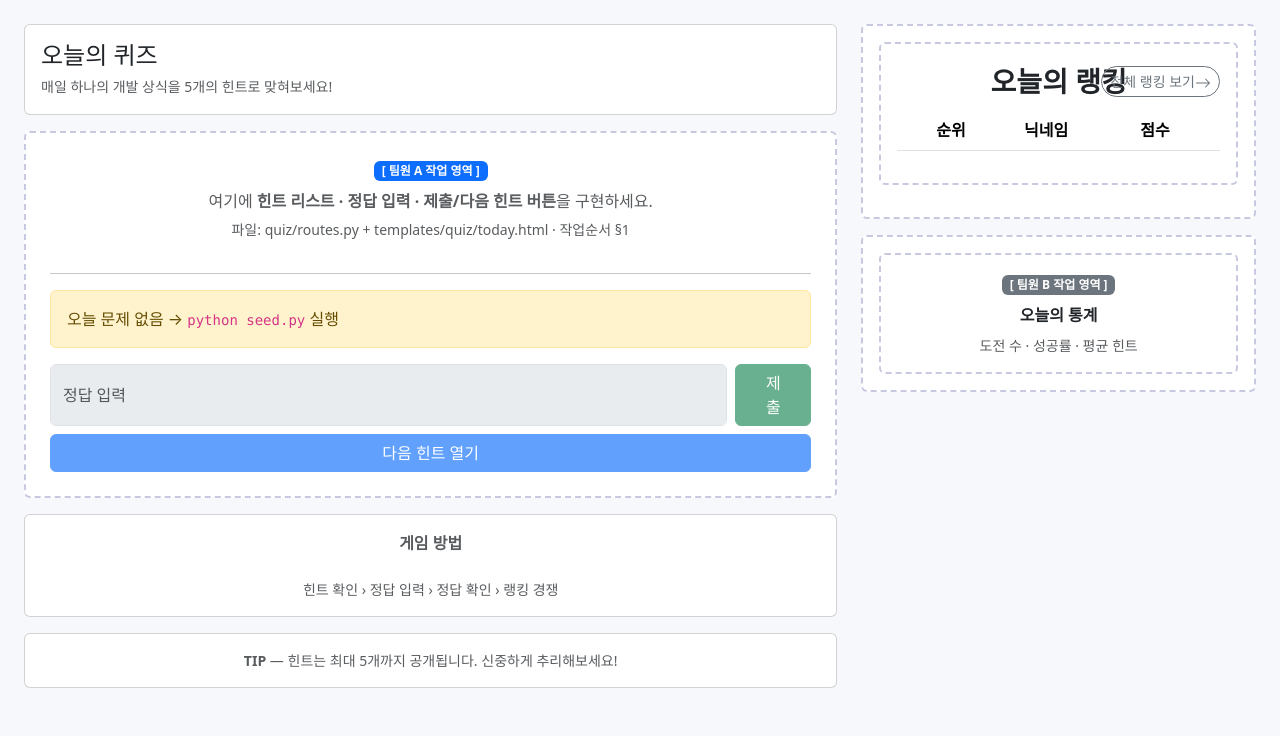
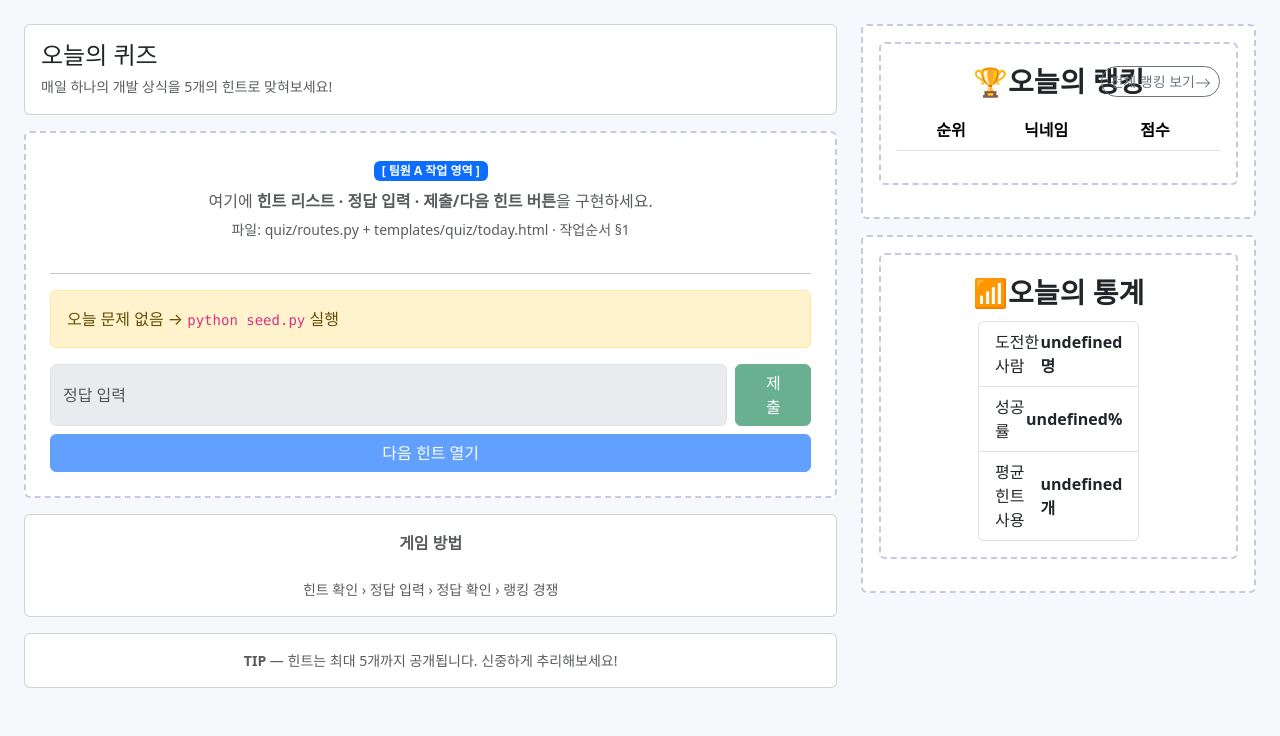
Before and after one commit to seo-dongyeon/DailyDrop, a Flask app: template templates/quiz/today.html in a window 1280 px wide. Shown: the part 64-800 px from the top of the page. Run offline with Flask 3, Linux system fonts and the light colour scheme; the template is opened without the code that fills it, so the values that code supplies are empty.

Commit message:
feature: 오늘의 실시간 통계 기능 구현

```diff
--- a/templates/ranking/side_panel/_ranking_panel.html
+++ b/templates/ranking/side_panel/_ranking_panel.html
@@ -1,5 +1,6 @@
 <div class="card p-3 mb-3" style="border:2px dashed #c7c9e0;">
     <div class="position-relative d-flex justify-content-center align-items-center mb-2">
+        <span class='fs-3'>🏆</span>
         <span class="fw-bold fs-3">오늘의 랭킹</span>
             <a class="btn btn-outline-secondary btn-sm rounded-pill position-absolute end-0" href="ranking" style="">
                 전체 랭킹 보기<i class="bi bi-arrow-right"><svg xmlns="http://www.w3.org/2000/svg" width="16" height="16" fill="currentColor" class="bi bi-arrow-right" viewBox="0 0 16 16"><path fill-rule="evenodd" d="M1 8a.5.5 0 0 1 .5-.5h11.793l-3.147-3.146a.5.5 0 0 1 .708-.708l4 4a.5.5 0 0 1 0 .708l-4 4a.5.5 0 0 1-.708-.708L13.293 8.5H1.5A.5.5 0 0 1 1 8"/></svg></i>
@@ -16,6 +17,7 @@
                 </tr>
             </thead>
             <tbody class="table-body">
+                <!-- ajax로 구현 -->
             </tbody>
         </table>
     </div>
@@ -26,7 +28,7 @@
     $(document).ready(function(){
         getRanking();
 
-        setInterval(getRanking, 1000)
+        setInterval(getRanking, 60000)
     })
     function getRanking(){
         $.ajax({
@@ -60,7 +62,7 @@
                         `;
 
                 }
-                $(".table-body").html(trHtml);
+                $(".table-body").html (trHtml);
             }
         })
     }
--- a/templates/ranking/side_panel/_stats_panel.html
+++ b/templates/ranking/side_panel/_stats_panel.html
@@ -1,7 +1,49 @@
-<div class="card p-3" style="border:2px dashed #c7c9e0;">
-    <div class="text-center mb-2">
-        <span class="badge text-bg-secondary">[ 팀원 B 작업 영역 ]</span>
-        <div class="fw-bold mt-2">오늘의 통계</div>
+<div class="card p-3 mb-3" style="border:2px dashed #c7c9e0;">
+    <div class="position-relative d-flex justify-content-center align-items-center mb-2">
+        <span class='fs-3'>📶</span>
+        <span class="fw-bold fs-3">오늘의 통계</span>
     </div>
-    <small class="text-muted text-center d-block">도전 수 · 성공률 · 평균 힌트</small>
+    <div>
+        <ul class="list-group w-50 mx-auto">
+            <li class="list-group-item d-flex justify-content-between align-items-center">
+                도전한 사람
+                <span id="total_attempts" class="fw-bold fs-6"></span>
+            </li>
+            <li class="list-group-item d-flex justify-content-between align-items-center">
+                성공률
+                <span id="total_solved" class="fw-bold fs-6"></span>
+            </li>
+            <li class="list-group-item d-flex justify-content-between align-items-center">
+                평균 힌트 사용
+                <span id="total_hints" class="fw-bold fs-6"></span>
+            </li>
+        </ul>
+    </div>
 </div>
+<script src="https://code.jquery.com/jquery-3.7.1.min.js"></script>
+<script src="https://cdn.jsdelivr.net/npm/bootstrap@5.3.8/dist/js/bootstrap.bundle.min.js"></script>
+<script>
+    $(document).ready(function(){
+        getStats();
+    })
+
+    function getStats(){
+        let total_attempts = "";
+        let total_hints = "";
+        let total_solved = "";
+        $.ajax({
+            type: "GET",
+            url: "/ranking/side_panel/_stats_panel",
+            data: {},
+            success: function(response){
+                total_attempts = response["attempts"];
+                total_hints = response["hints"];
+                total_solved = response["solved"];
+
+                $("#total_attempts").text(total_attempts+"명");
+                $("#total_hints").text(total_hints+"개");
+                $("#total_solved").text(total_solved+"%");
+            }
+        })
+    }
+</script>
```
Also changed, not shown: ranking/routes.py (+38 -7 lines).
